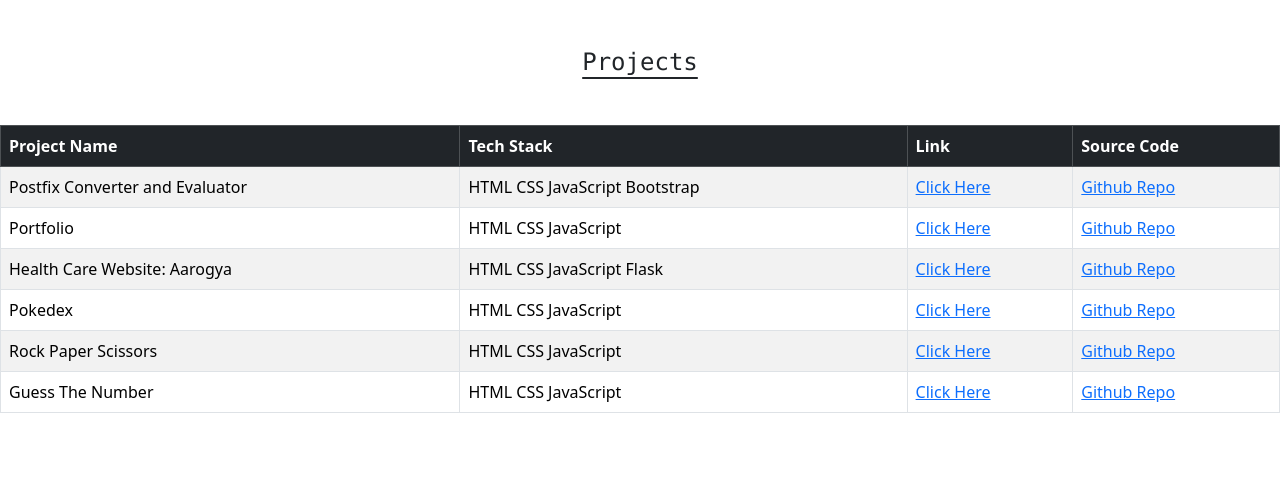
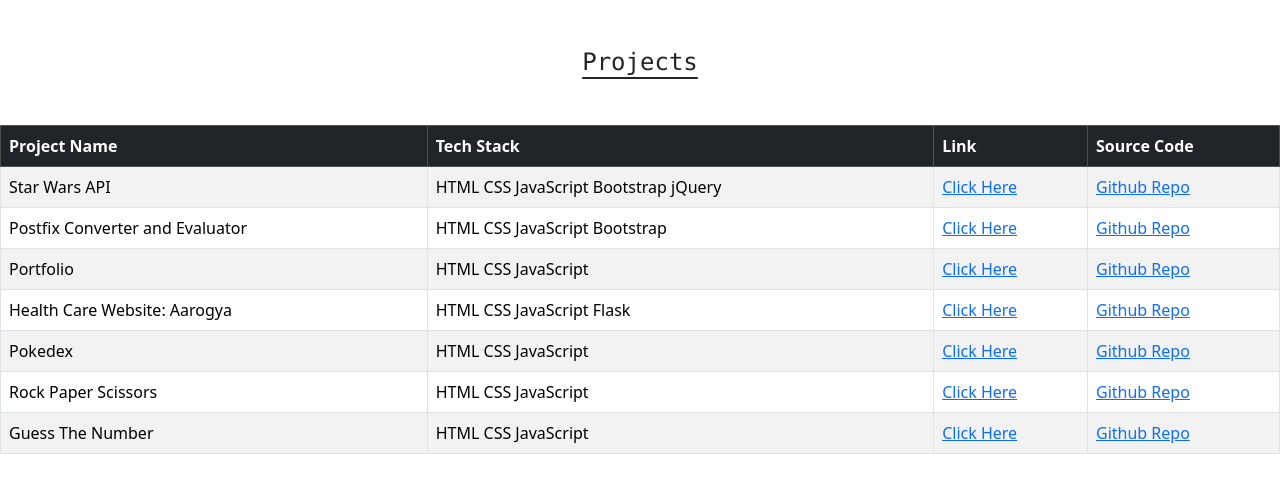
Before and after one commit to tirthraj07/tirthraj07-flaskapp, a Flask app: page /projects in a window 1280 px wide. Shown: the part 62-555 px from the top of the page. Run offline with Flask 3, Linux system fonts and the light colour scheme; some web fonts are replaced.

Commit message:
Update projects.html

```diff
--- a/templates/projects/projects.html
+++ b/templates/projects/projects.html
@@ -52,6 +52,12 @@
                 <td><a href="" target="_blank">Github Repo</a></td>
             </tr> -->
             <tr>
+                <td>Star Wars API</td>
+                <td>HTML CSS JavaScript Bootstrap jQuery</td>
+                <td><a href="/projects/starwars" target="_blank">Click Here</a></td>
+                <td><a href="https://github.com/tirthraj07/StarWarsAPI" target="_blank">Github Repo</a></td>
+            </tr>
+            <tr>
                 <td>Postfix Converter and Evaluator</td>
                 <td>HTML CSS JavaScript Bootstrap</td>
                 <td><a href="/projects/converterandevaluator" target="_blank">Click Here</a></td>
```
